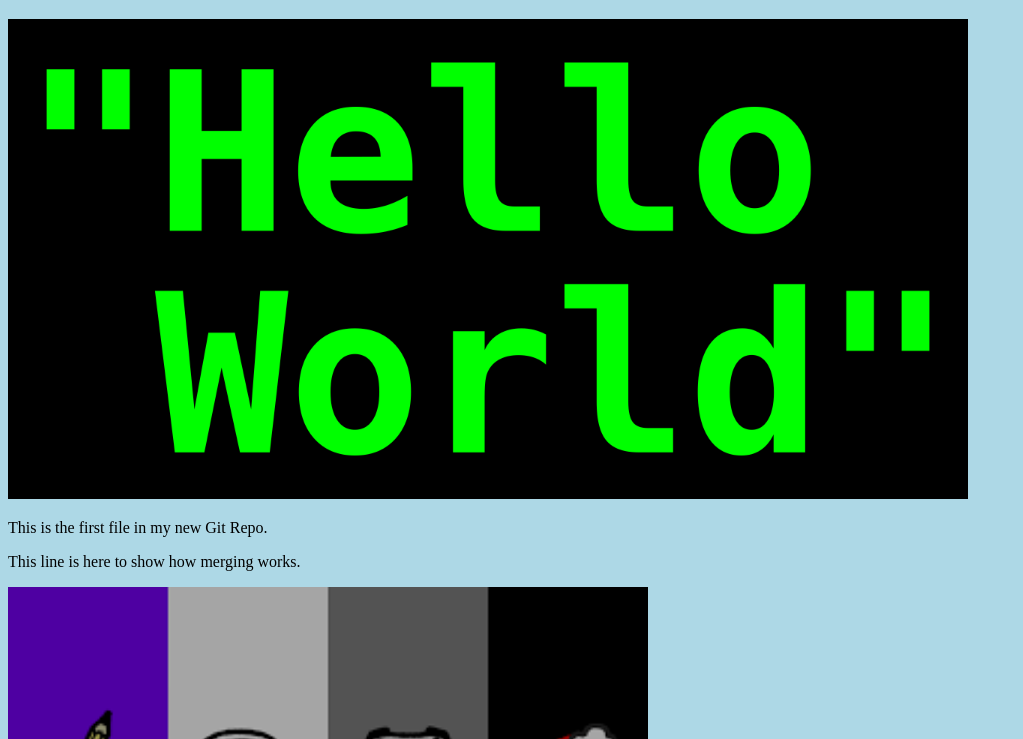
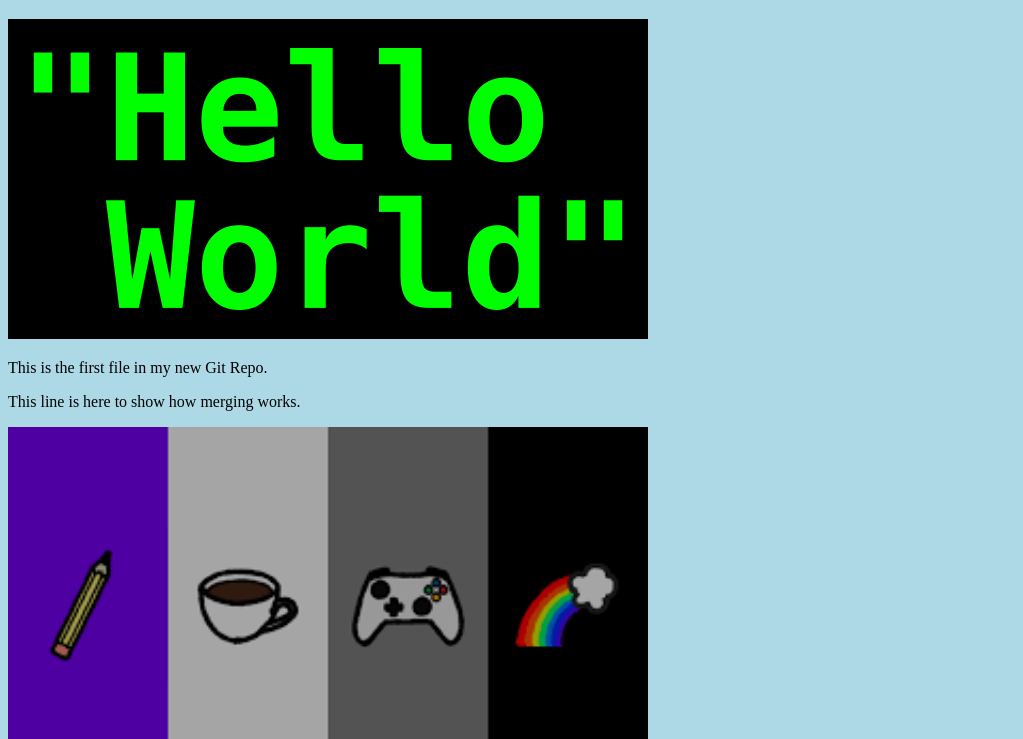
Before and after one commit to EnriqueVG159/hello-world, a plain HTML site: page index.html in a window 1280 px wide. Shown: the part 61-800 px from the top of the page, without its empty margins (0-1023 px from the left). Drawn offline with Linux system fonts and the light colour scheme.

Commit message:
Update index.html. Resized image

```diff
--- a/index.html
+++ b/index.html
@@ -7,7 +7,7 @@
 <body>
 
 <h1>Hello world!</h1>
-<div><img src="hello_world.png" alt="Hello World from Space" style="width:100%;max-width:960px"></div>
+<div><img src="hello_world.png" alt="Hello World from Space" style="width:100%;max-width:640px"></div>
 <p>This is the first file in my new Git Repo.</p>
 <p>This line is here to show how merging works.</p>
 <div><img src="hola_mundo.png" alt="Hello Git" style="width:100%;max-width:640px"></div>
```
